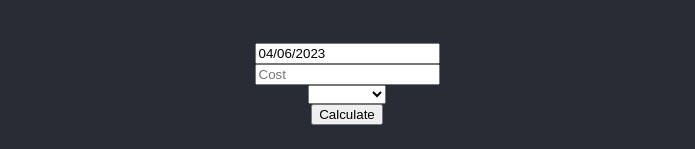
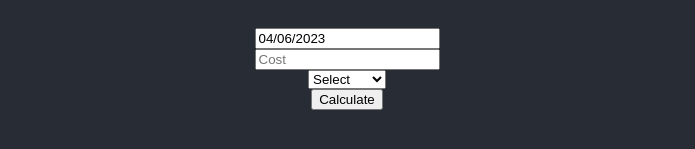
Before and after one commit to BobbyWhitacre27/proration_calculator, a React (Create React App) app: page / in a window 1280 px wide. Shown: the part 491-640 px from the top of the page, without its empty margins (293-988 px from the left). Built offline with nearby package versions, Linux system fonts and the light colour scheme.

Commit message:
Calculations work 100%

```diff
--- a/src/App.js
+++ b/src/App.js
@@ -5,26 +5,53 @@ import './App.css';
 
 function App() {
   const [startDate, setStartDate] = useState(new Date());
+  const [cost, setCost] = useState(0)
+  const [moveStatus, setMoveStatus] = useState("")
+  const [result, setResult] = useState(0)
 
   const getDaysInMonth = (year, month) => {
     return new Date(year, month, 0).getDate();
   }
 
   const currentDate = startDate.getDate()
-  const currentMonth =  startDate.getMonth() + 1
+  const currentMonth = startDate.getMonth() + 1
   const currentYear = startDate.getFullYear()
 
   const daysInCurrentMonth = getDaysInMonth(currentYear, currentMonth)
 
-  const ratio = currentDate / daysInCurrentMonth
+  const moveInRatio = (daysInCurrentMonth + 1 - currentDate) / daysInCurrentMonth
+
+  const moveOutRatio = currentDate / daysInCurrentMonth
+
+  const handleCost = event => {
+    setCost(event.target.value)
+  }
+
+  const handleMoveStatus = event => {
+    setMoveStatus(event.target.value)
+  }
+
+  const handleCalculate = () => {
+    if (moveStatus === "moveOut") {
+      const moveOutCost = moveOutRatio * cost
+      return setResult(moveOutCost)
+    }
+    else if (moveStatus === "moveIn") {
+      const moveInCost = moveInRatio * cost
+      return setResult(moveInCost)
+    }
+    else{
+      return setResult(0)
+    }
+  }
 
 
-  console.log({startDate})
-  console.log({currentDate})
-  console.log({currentMonth})
-  console.log({currentYear})
-  console.log({daysInCurrentMonth})
-  console.log({ratio})
+    // console.log({ startDate })
+    // console.log({ currentDate })
+    // // console.log({currentMonth})
+    // // console.log({currentYear})
+    // console.log({ daysInCurrentMonth })
+    // console.log({ ratio: moveInRatio })
 
     return (
       <div className="App">
@@ -36,19 +63,19 @@ function App() {
             <DatePicker selected={startDate} onChange={(date) => setStartDate(date)} />
           </div>
 
-        <input type="text" placeholder="Cost"></input>
+          <input type="text" placeholder="Cost" onChange={handleCost}></input>
 
-        <select>
-          <option value=''></option>
-          <option>Move-in</option>
-          <option>Move-out</option>
+          <select onChange={handleMoveStatus}>
+            <option value=''>Select</option>
+            <option value="moveIn">Move-in</option>
+            <option value="moveOut">Move-out</option>
           </select>
 
 
-        <button>Calculate</button>
+          <button onClick={handleCalculate}>Calculate</button>
 
           <h2>Amount owed</h2>
-
+          {result}
           <div></div>
         </header>
         <body>
```
Lines whose indentation alone changed are shown as unchanged.
